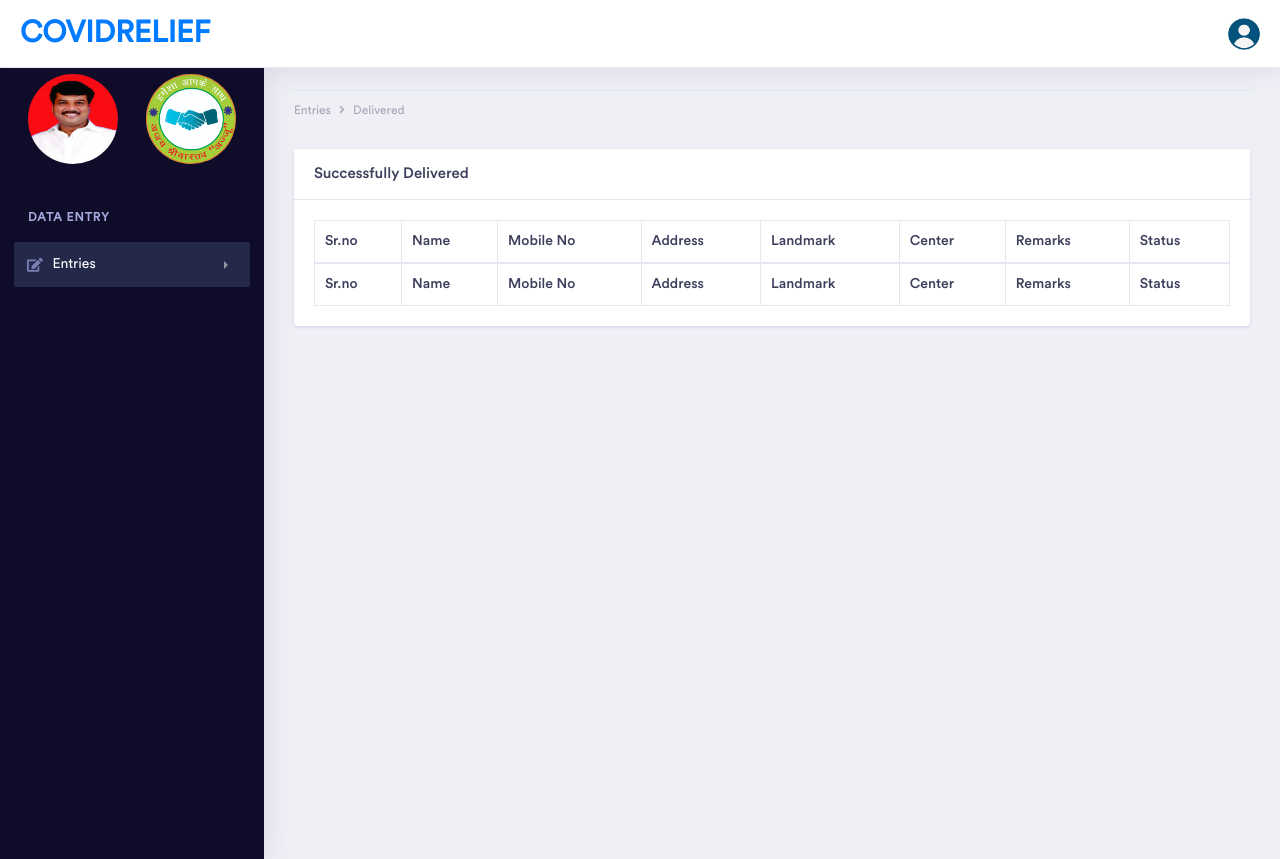
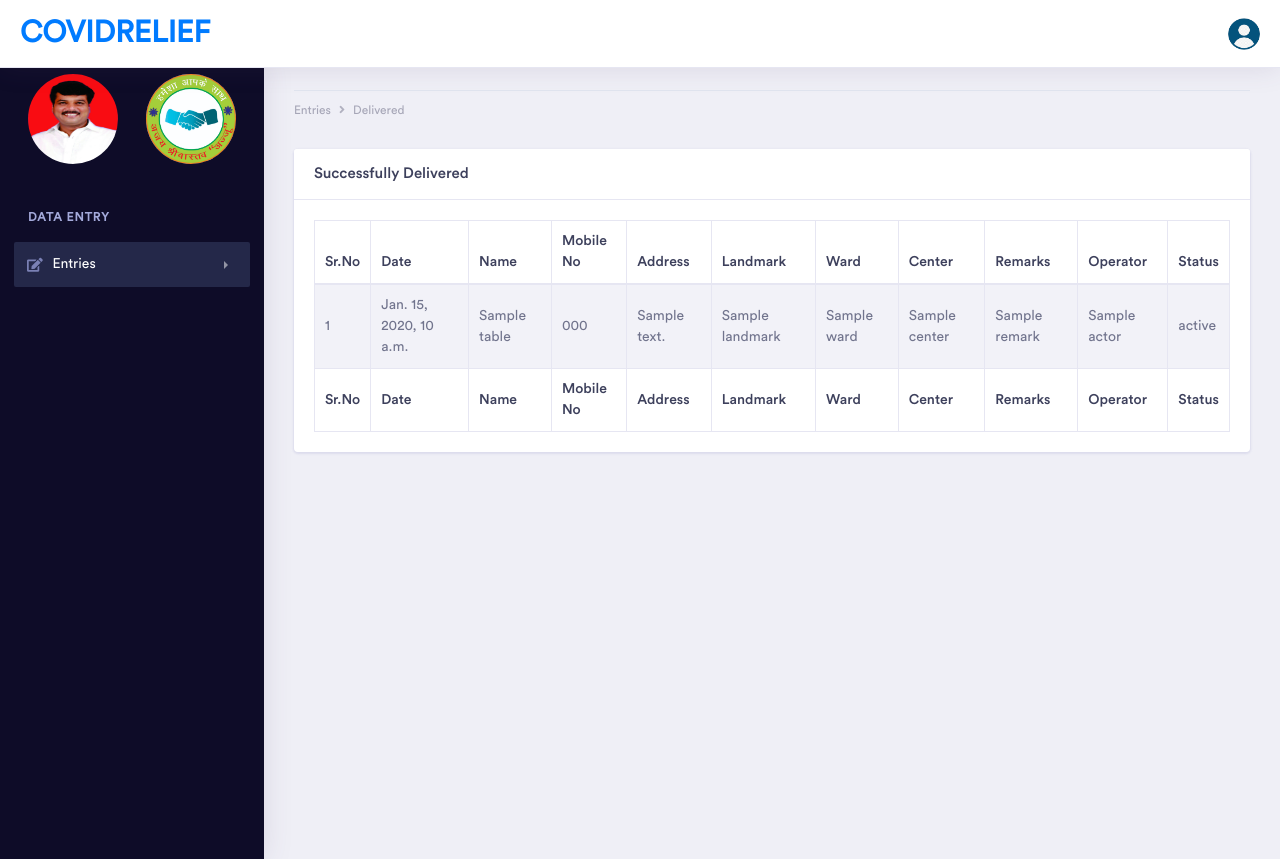
Before and after one commit to ashupednekar/covidrelief, a Django app: template app/templates/frontend/closed.html in a window 1280 px wide. Shown: the top 859 px of the page. Run offline with Django 3.2, Linux system fonts and the light colour scheme; the template is opened without the code that fills it: most values are stand-ins (such as "Sample title", 1, 10 or a date in 2020); lists and menus that the app fills with data are empty; parts of the project's set-up code (start-up, migrations or seed data) failed here and were passed over; some libraries are stand-ins or nearby versions; some web fonts are replaced.

Commit message:
added functionality to closed table

```diff
--- a/app/templates/frontend/closed.html
+++ b/app/templates/frontend/closed.html
@@ -85,27 +85,48 @@
                                                 <table id="example4" class="table table-striped table-bordered second" style="width:100%">
                                                     <thead>
                                                         <tr>
-                                                            <th>Sr.no</th>
+                                                            <th>Sr.No</th>
+                                                            <th>Date</th>
                                                             <th>Name</th>
                                                             <th>Mobile No</th>
                                                             <th>Address</th>
                                                             <th>Landmark</th>
+                                                            <th>Ward</th>
                                                             <th>Center</th>
                                                             <th>Remarks</th>
+                                                            <th>Operator</th>
                                                             <th>Status</th>
                                                         </tr>
                                                     </thead>
                                                     <tbody id="table_body">
+                                                        {% for x in table %}
+                                                            <tr>
+                                                                <td>{{ forloop.counter }}</td>
+                                                                <td>{{ x.date_received }}</td>
+                                                                <td>{{ x.name }}</td>
+                                                                <td>{{ x.mobile }}</td>
+                                                                <td>{{ x.address }}</td>
+                                                                <td>{{ x.landmark }}</td>
+                                                                <td>{{ x.ward }}</td>
+                                                                <td>{{ x.center }}</td>
+                                                                <td>{{ x.remark }}</td>
+                                                                <td>{{ x.actor }}</td>
+                                                                <td>{{ x.status }}</td>
+                                                            </tr>
+                                                        {% endfor %}
                                                     </tbody>
                                                     <tfoot>
                                                         <tr>
-                                                            <th>Sr.no</th>
+                                                            <th>Sr.No</th>
+                                                            <th>Date</th>
                                                             <th>Name</th>
                                                             <th>Mobile No</th>
                                                             <th>Address</th>
                                                             <th>Landmark</th>
+                                                            <th>Ward</th>
                                                             <th>Center</th>
                                                             <th>Remarks</th>
+                                                            <th>Operator</th>
                                                             <th>Status</th>
                                                         </tr>
                                                     </tfoot>
```
